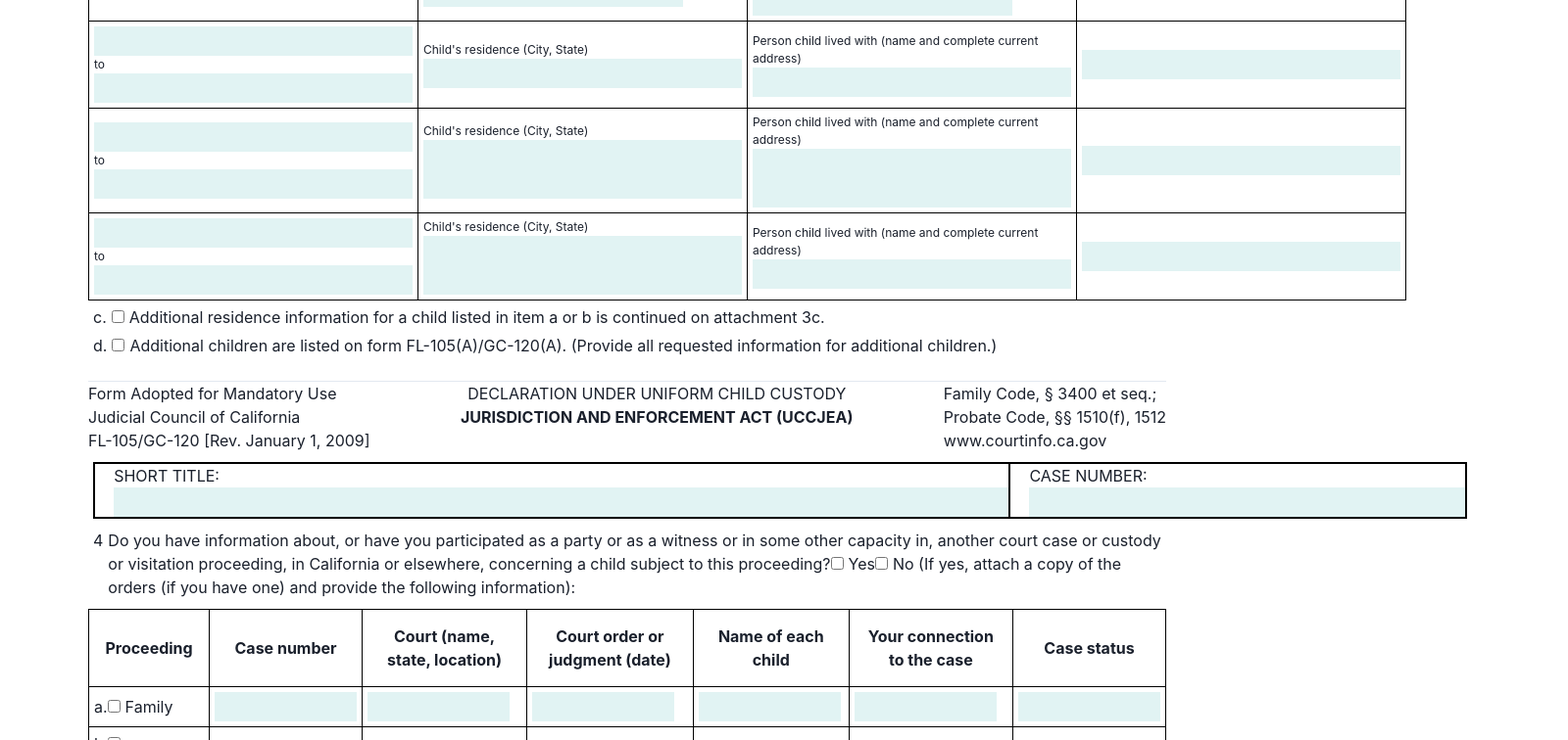
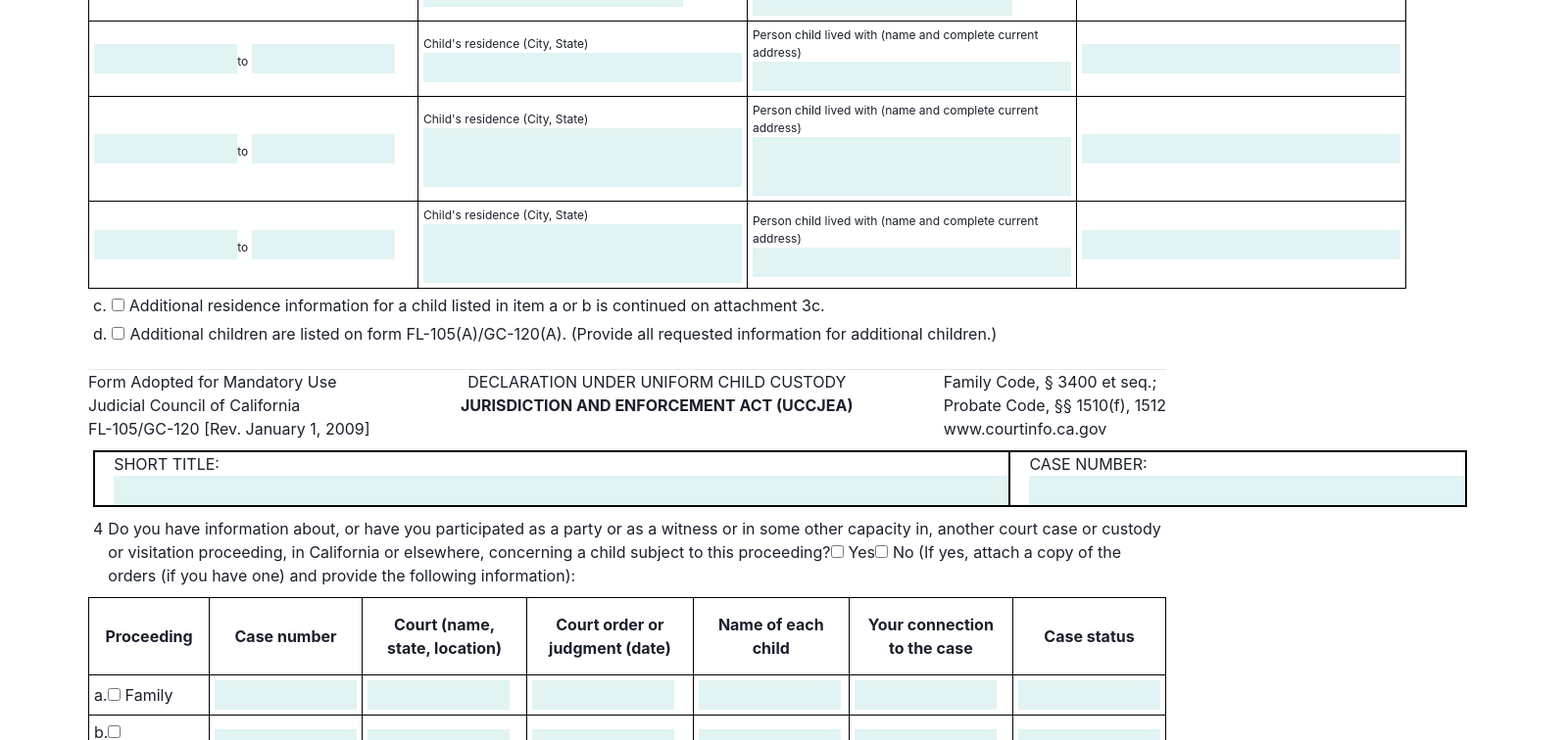
Before and after one commit to sddoc-in/by-the-law, a React (Create React App) app in the folder client/: page /pdf105 in a window 1280 px wide. Shown: the part 1560-2316 px from the top of the page at 98% size, 1600 px wide, since content can reach past the window. Built offline with nearby package versions, Linux system fonts and the light colour scheme; the HTML template or start-up script is replaced by a standard one.

Commit message:
file 105 desigin done

```diff
--- a/client/src/components/pdf/fl105/fl105.tsx
+++ b/client/src/components/pdf/fl105/fl105.tsx
@@ -4,8 +4,8 @@ export default function FL105() {
     return (
         <>
             <div style={{ maxWidth: "1100px", margin: "auto" }}>
-                <h3 style={{ display: "flex", justifyContent: "end", marginTop: 0, marginBottom: 0 }}>FL-105/GC-120</h3>
-                <table style={{ width: "100%", marginTop: 10, border: "2px solid black", borderCollapse: "collapse" }}>
+                <h3 style={{ display: "flex", marginTop: 0, marginBottom: 0 }}>FL-105/GC-120</h3>
+                <table style={{ width: "96%", marginTop: 10, border: "2px solid black", borderCollapse: "collapse" }}>
                     <tbody>
                         <tr>
                             <td style={{ width: "60%", border: "2px solid black", borderCollapse: "collapse" }}>
@@ -15,10 +15,10 @@ export default function FL105() {
                                         address):
                                     </label>
                                     <textarea
-                                        style={{ backgroundColor: "rgb(225, 243, 243)", border: "none", margin: "0px" }}
+                                        style={{ backgroundColor: "rgb(225, 243, 243)", border: "none", margin: "0px",resize:"none"}}
                                         name=""
                                         id=""
-                                        cols={100}
+                                        cols={99}
                                         rows={6}
                                     />
                                 </div>
@@ -107,7 +107,7 @@ export default function FL105() {
                                 <div style={{ marginLeft: "1.2rem" }}>
                                     <label htmlFor="street">CASE NUMBER:</label>
                                     <br />
-                                    <input size={35} style={{ backgroundColor: "rgb(225, 243, 243)", border: "none", margin: "0px" }} type="text" id="street" />
+                                    <input style={{ backgroundColor: "rgb(225, 243, 243)", border: "none", margin: "0px" }} type="text" id="street" />
                                 </div>
                             </td>
                         </tr>
@@ -289,7 +289,6 @@ export default function FL105() {
                 </table>
                 <table style={{ borderCollapse: "collapse", width: "100%", fontSize: 12 }}>
                     <thead>
-                        <tr className="tr"></tr>
                         <tr>
                             <td style={{ border: "1px solid black", padding: 5, width: 750 }}>
                                 b. Child’s name
@@ -348,8 +347,8 @@ export default function FL105() {
                         </tr>
                         <tr>
                             <td style={{ border: "1px solid black", padding: 5 }}>
-                                <input size={25} style={{ backgroundColor: "rgb(225, 243, 243)", border: "none", margin: "0px" }} type="text" id="street" />
-                                to <input size={25} style={{ backgroundColor: "rgb(225, 243, 243)", border: "none", margin: "0px" }} type="text" id="street" />
+                                <input  style={{ backgroundColor: "rgb(225, 243, 243)", border: "none", margin: "0px" ,width:"45%"}} type="text" id="street" />
+                                to <input  style={{ backgroundColor: "rgb(225, 243, 243)", border: "none", margin: "0px",width:"45%" }} type="text" id="street" />
                             </td>
                             <td style={{ border: "1px solid black", padding: 5 }}>
                                 Child's residence (City, State)
@@ -365,9 +364,8 @@ export default function FL105() {
                         </tr>
                         <tr>
                             <td style={{ border: "1px solid black", padding: 5 }}>
-                                {" "}
-                                <input size={25} style={{ backgroundColor: "rgb(225, 243, 243)", border: "none", margin: "0px" }} type="text" id="street" />
-                                to <input size={25} style={{ backgroundColor: "rgb(225, 243, 243)", border: "none", margin: "0px" }} type="text" id="street" />
+                                <input  style={{ backgroundColor: "rgb(225, 243, 243)", border: "none", margin: "0px",width:"45%" }} type="text" id="street" />
+                                to <input  style={{ backgroundColor: "rgb(225, 243, 243)", border: "none", margin: "0px",width:"45%" }} type="text" id="street" />
                             </td>
                             <td style={{ border: "1px solid black", padding: 5 }}>
                                 Child's residence (City, State){" "}
@@ -385,9 +383,8 @@ export default function FL105() {
                         </tr>
                         <tr>
                             <td style={{ border: "1px solid black", padding: 5 }}>
-                                {" "}
-                                <input size={25} style={{ backgroundColor: "rgb(225, 243, 243)", border: "none", margin: "0px" }} type="text" id="street" />
-                                to <input size={25} style={{ backgroundColor: "rgb(225, 243, 243)", border: "none", margin: "0px" }} type="text" id="street" />
+                                <input  style={{ backgroundColor: "rgb(225, 243, 243)", border: "none", margin: "0px",width:"45%" }} type="text" id="street" />
+                                to <input  style={{ backgroundColor: "rgb(225, 243, 243)", border: "none", margin: "0px",width:"45%" }} type="text" id="street" />
                             </td>
                             <td style={{ border: "1px solid black", padding: 5 }}>
                                 Child's residence (City, State){" "}
@@ -444,7 +441,7 @@ export default function FL105() {
                         <li> www.courtinfo.ca.gov</li>
                     </div>
                 </div>
-                <div style={{ pageBreakBefore: "always" }} />
+                <div />
                 <table style={{ width: "100%", margin: 5, marginTop: 10, border: "2px solid black", borderCollapse: "collapse" }}>
                     <tbody>
                         <tr>
@@ -745,17 +742,14 @@ export default function FL105() {
                             width: "30%",
                             border: "1px solid black",
                             padding: 15,
+                            marginTop:"10%",
                             boxSizing: "border-box"
                         }}
                     >
                         <div>a. Name and address of person</div>
-                        <input size={30} style={{ backgroundColor: "rgb(225, 243, 243)", border: "none", margin: "0px" }} type="text" id="name" />
-                        <input size={30} style={{ backgroundColor: "rgb(225, 243, 243)", border: "none", margin: "0px" }} type="text" id="name" />
-                        <input size={30} style={{ backgroundColor: "rgb(225, 243, 243)", border: "none", margin: "0px" }} type="text" id="name" />
-                        <input size={30} style={{ backgroundColor: "rgb(225, 243, 243)", border: "none", margin: "0px" }} type="text" id="name" />
-                        <input size={30} style={{ backgroundColor: "rgb(225, 243, 243)", border: "none", margin: "0px" }} type="text" id="name" />
-                        <input size={30} style={{ backgroundColor: "rgb(225, 243, 243)", border: "none", margin: "0px" }} type="text" id="name" />
-                        <div>
+                        <textarea rows={4} style={{ backgroundColor: "rgb(225, 243, 243)", border: "none", margin: "0px", width: "100%",resize:"none" }}/>
+
+                           <div>
                             <input type="checkbox" style={{ marginRight: 5 }} />
                             Has physical custody
                         </div>
@@ -773,16 +767,13 @@ export default function FL105() {
                             width: "30%",
                             border: "1px solid black",
                             padding: 15,
+                            marginTop:"10%",
                             boxSizing: "border-box"
                         }}
                     >
                         <div>b. Name and address of person </div>
-                        <input size={30} style={{ backgroundColor: "rgb(225, 243, 243)", border: "none", margin: "0px" }} type="text" id="name" />
-                        <input size={30} style={{ backgroundColor: "rgb(225, 243, 243)", border: "none", margin: "0px" }} type="text" id="name" />
-                        <input size={30} style={{ backgroundColor: "rgb(225, 243, 243)", border: "none", margin: "0px" }} type="text" id="name" />
-                        <input size={30} style={{ backgroundColor: "rgb(225, 243, 243)", border: "none", margin: "0px" }} type="text" id="name" />
-                        <input size={30} style={{ backgroundColor: "rgb(225, 243, 243)", border: "none", margin: "0px" }} type="text" id="name" />
-                        <input size={30} style={{ backgroundColor: "rgb(225, 243, 243)", border: "none", margin: "0px" }} type="text" id="name" />
+                        <textarea rows={4} style={{ backgroundColor: "rgb(225, 243, 243)", border: "none", margin: "0px", width: "100%",resize:"none" }}/>
+
                         <div>
                             <input type="checkbox" style={{ marginRight: 5 }} />
                             Has physical custody{" "}
@@ -801,11 +792,12 @@ export default function FL105() {
                             width: "30%",
                             border: "1px solid black",
                             padding: 15,
+                            marginTop:"10%",
                             boxSizing: "border-box"
                         }}
                     >
                         <div>c. Name and address of person</div>
-                        <textarea  style={{ backgroundColor: "rgb(225, 243, 243)", border: "none", margin: "0px", width: "33%" }}/>
+                        <textarea rows={4} style={{ backgroundColor: "rgb(225, 243, 243)", border: "none", margin: "0px", width: "100%",resize:"none" }}/>
                         <div>
                             <input type="checkbox" style={{ marginRight: 5 }} />
                             Has physical custody
@@ -829,7 +821,7 @@ export default function FL105() {
                             boxSizing: "border-box"
                         }}
                     >
-                        Name of each child{" "}
+                        Name of each child
                         <input size={30} style={{ backgroundColor: "rgb(225, 243, 243)", border: "none", margin: "0px" }} type="text" id="name" />
                     </div>
                     <div
@@ -898,7 +890,7 @@ export default function FL105() {
                         child subject to this proceeding.
                     </b>
                 </div>
-                <hr style={{ width: "100%" }} />
+                <hr style={{ width: "98%" }} />
                 <div
                     className="footer"
                     style={{ display: "flex", justifyContent: "space-between" }}
```
